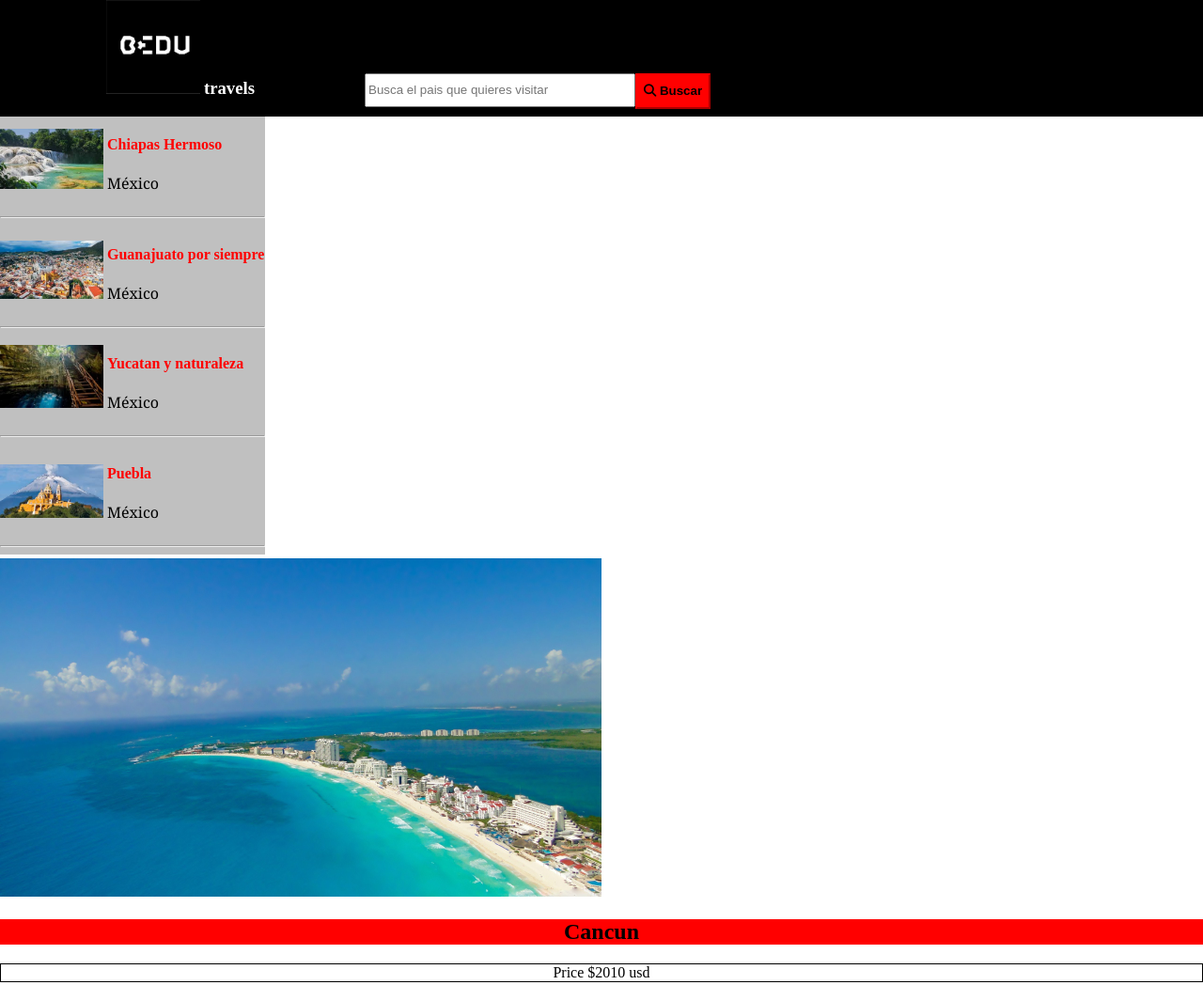
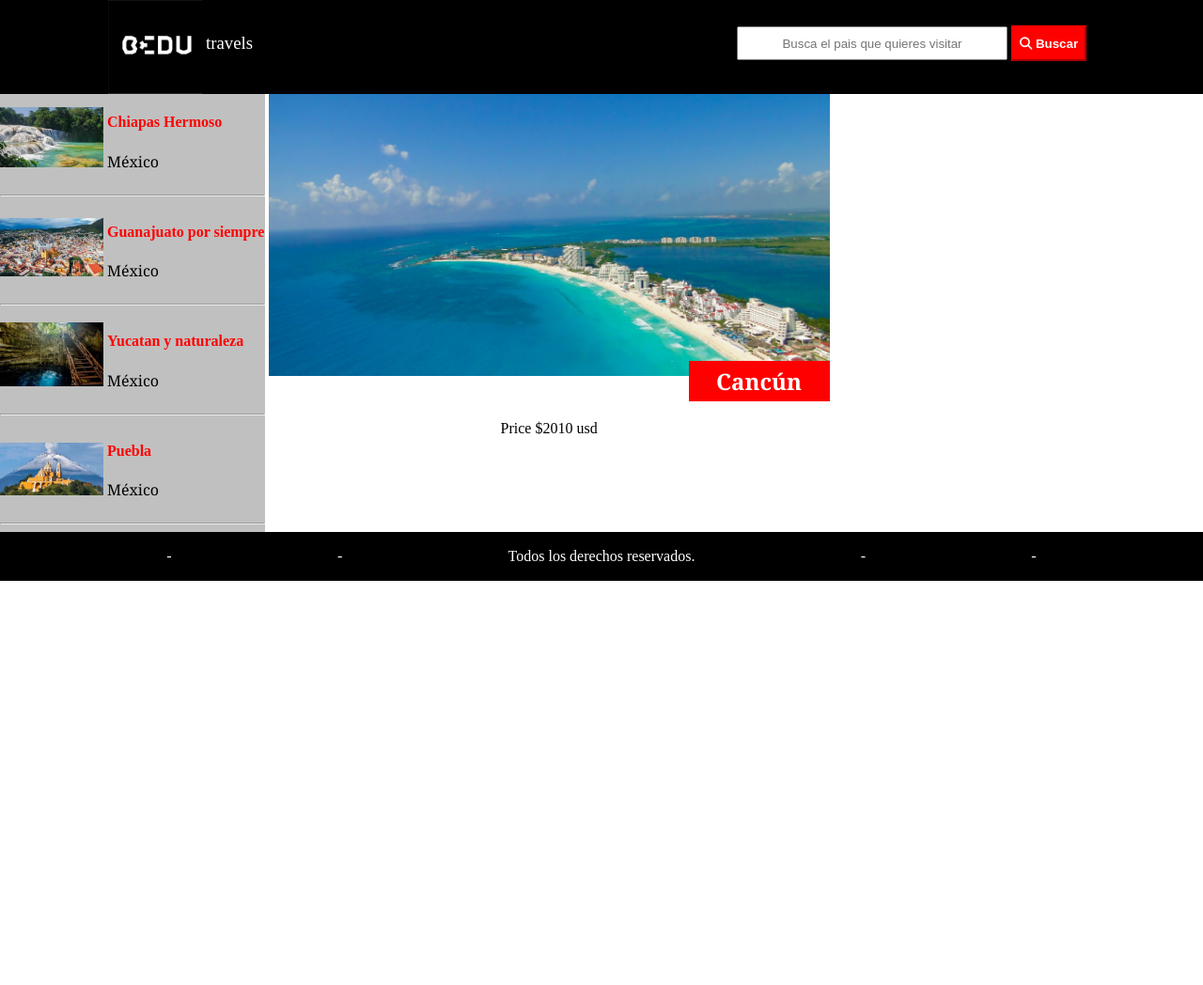
Before and after one commit to FredDiPasqua/cal8, a plain HTML site: page index.html in a window 1280 px wide. Shown: the top 1048 px of the page at 94% size. After the commit the page ends 800 px from the top, so only its background shows below. Drawn offline with Linux system fonts and the light colour scheme.

Commit message:
mejora pero falta responsive, footer, img y cancun

```diff
--- a/index.html
+++ b/index.html
@@ -8,6 +8,7 @@
     <title>BEDU travels</title>
 </head>
 <body>
+    <!-- header -->
     <header id="header" >
         <figure>
             <img src="./logo.png" alt="">
@@ -18,6 +19,7 @@
             <button><i class="fas fa-search"></i> <strong> Buscar</strong></button>
         </form>
     </header>
+    <!-- sidebar -->
     <aside id="sidebar">
         <div>
             <img src="./chiapas.jpg" alt="">
@@ -52,13 +54,17 @@
             <hr>
         </div>
     </aside>
+    <!-- main -->
     <section id="main">
-        <div>
+        <div id="img-main" >
             <img src="./cancun.jpg" alt="">
         </div>
-        <h2>Cancun</h2>
-        <p>Price $2010 usd</p>
+        <div id="info-main" >
+            <h2>Cancún</h2>
+            <p>Price $2010 usd</p>
+        </div>
     </section>
+    <!-- footer -->
     <footer id="footer">
         <div>
             <p>-</p>
--- a/index.scss
+++ b/index.scss
@@ -1,10 +1,12 @@
 body {
     margin: 0;
+    padding: 0;
 }
 
 #header {
     margin: 0;
     background: black;
+    height: 100px;
     figure {
         width:30%;
         margin: 0;
@@ -17,20 +19,28 @@ body {
         h3 {
             color: white;
             display: inline-block;
+            vertical-align: top;
+            margin-top: 35px;
+            font-weight: lighter;
         }
     }
     form {
-        text-align: end;
-        display: inline-flex;
+        display: inline-block;
+        vertical-align: top;
+        margin-top: 27px;
+        text-align: right;
+        width: 60%;
         input {
             width:280px;
             height: 30px;
+            text-align: center;
         }
         button {
             width :80px;
             height: 38px;
             background-color: red;
             border-color: red;
+            color: white;
         }
     }
 }
@@ -39,6 +49,7 @@ body {
     display: inline-block;
     background-color: silver;
     width: 22%;
+    vertical-align: top;
     img {
         width: 110px;
     }
@@ -55,16 +66,34 @@ body {
 /* Main */
 #main {
     display: inline-block;
+    max-width:77.7%;
+    #img-main {
+        text-align: right;
+        z-index: 1;
         img {
-        width: 50%;
+            width: 100%;
+            height: 300px;
+            object-fit: cover;
+
         }
+    }
+    #info-main {
+        z-index: 2;
+        position: relative;
         h2 {
+            font-family: georgia;
+            margin-left: 447px;
+            margin-top: -20px;
             text-align: center;
             background-color: red;
+            width:140px;
+            padding: 5px;
+            color: white;
         }
         p {
+
             text-align: center;
-        border: 1px solid black;
+        }
     }
 }
 /* Footer */
```
Also changed, not shown: index.css, 1 other file. Lines whose indentation alone changed are shown as unchanged.
